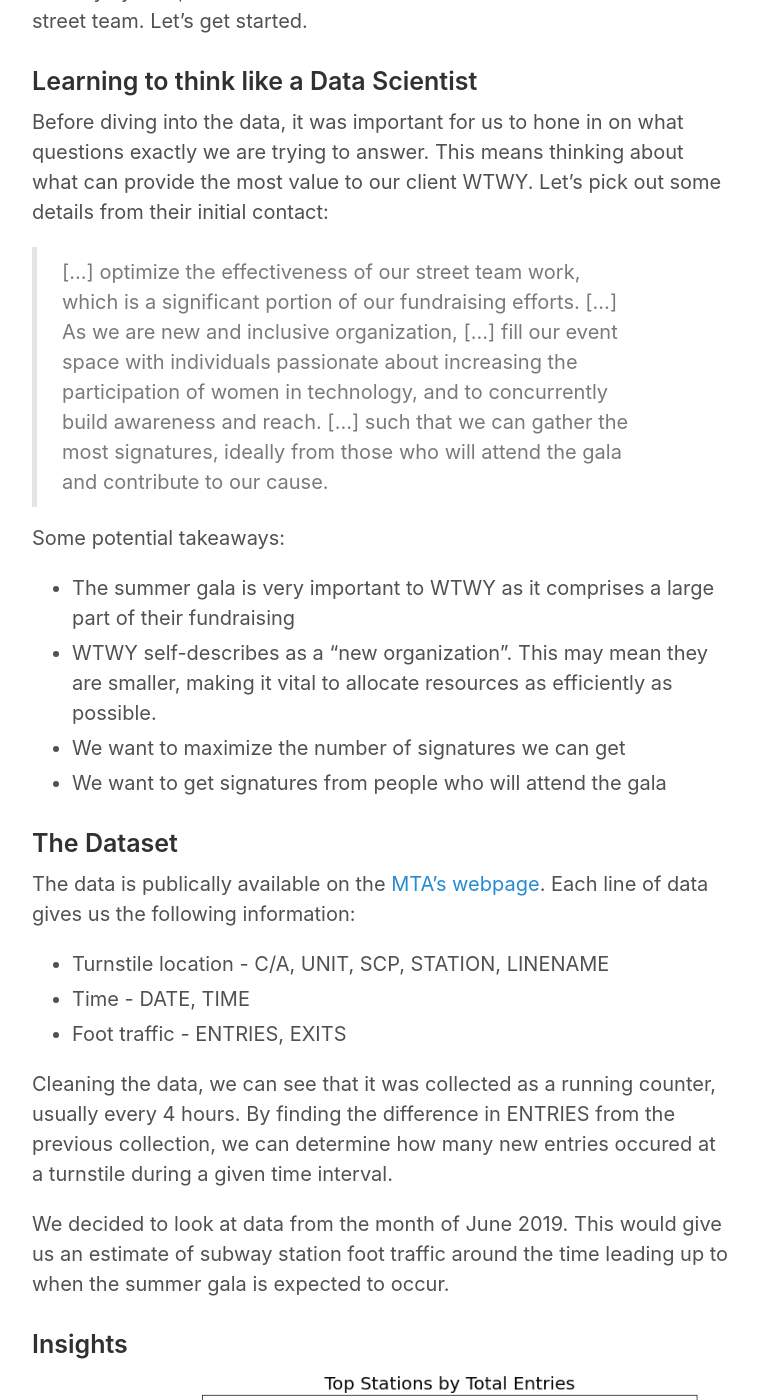
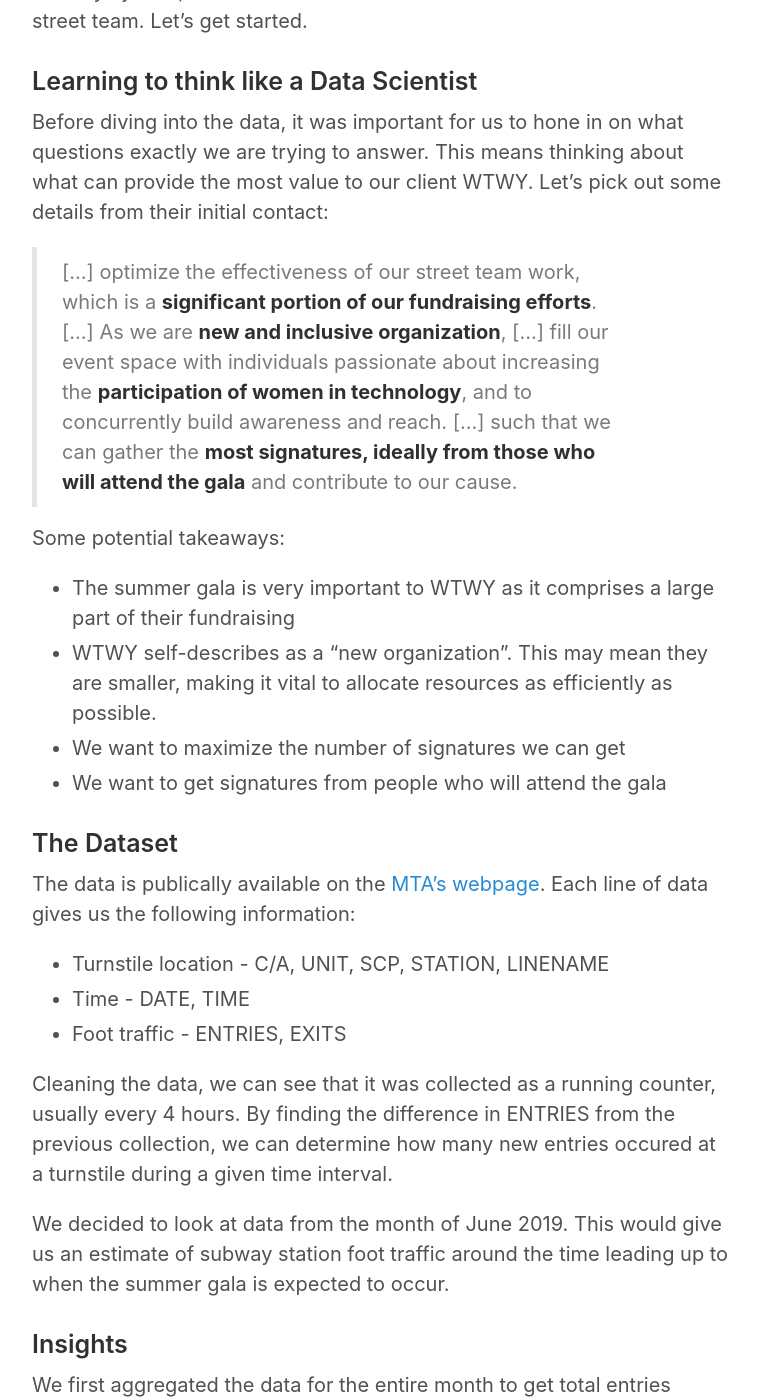
Before and after one commit to enndy6285/enndy6285.github.io, a Jekyll site: the page built from _posts/2020-04-03-whats-jekyll.md, in a window 1280 px wide and 1400 px high, scrolled down 377 px. Shown: the whole window, without its empty margins (258-1016 px from the left). Built offline with Jekyll 4.4.1, drawn with Linux system fonts in a browser that asks for light colours; some of the changed text lies outside the part shown.

Commit message:
updated blog 1

```diff
--- a/_posts/2020-04-03-whats-jekyll.md
+++ b/_posts/2020-04-03-whats-jekyll.md
@@ -8,7 +8,7 @@ To kick off our journey at [Metis](http://www.thisismetis.com), our project team
 ### Learning to think like a Data Scientist
 Before diving into the data, it was important for us to hone in on what questions exactly we are trying to answer. This means thinking about what can provide the most value to our client WTWY. Let's pick out some details from their initial contact:
 
->[...] optimize the effectiveness of our street team work, which is a significant portion of our fundraising efforts. [...] As we are new and inclusive organization, [...] fill our event space with individuals passionate about increasing the participation of women in technology, and to concurrently build awareness and reach. [...] such that we can gather the most signatures, ideally from those who will attend the gala and contribute to our cause.
+>[...] optimize the effectiveness of our street team work, which is a **significant portion of our fundraising efforts**. [...] As we are **new and inclusive organization**, [...] fill our event space with individuals passionate about increasing the **participation of women in technology**, and to concurrently build awareness and reach. [...] such that we can gather the **most signatures, ideally from those who will attend the gala** and contribute to our cause.
 
 Some potential takeaways:
 * The summer gala is very important to WTWY as it comprises a large part of their fundraising
@@ -27,7 +27,12 @@ Cleaning the data, we can see that it was collected as a running counter, usuall
 We decided to look at data from the month of June 2019. This would give us an estimate of subway station foot traffic around the time leading up to when the summer gala is expected to occur.
 
 ### Insights
+We first aggregated the data for the entire month to get total entries through each station. We can then sort to find the top overall stations by total foot traffic.
 
-![Image test]({{ site.url }}/images/station_total.png)
+![Total Station Entries]({{ site.url }}/images/station_total.png)
 
-It's an immensely useful tool. Find out more by [visiting the project on GitHub](https://github.com/jekyll/jekyll).
+Next we wanted to see how this varied over time. Breaking the data down by day of the week, it is clear traffic is higher on weekdays and drops significantly on the weekday. This pattern is consistent among all of our top stations.
+
+![Station Entries by Day of the Week]({{ site.url }}/images/station_DOF.png)
+
+![Top 7 Stations Heatmap]({{ site.url }}/images/station_top7_heatmap.png)
```
Also changed, not shown: images/station_DOF.png (added), images/station_top7_heatmap.png (added).
